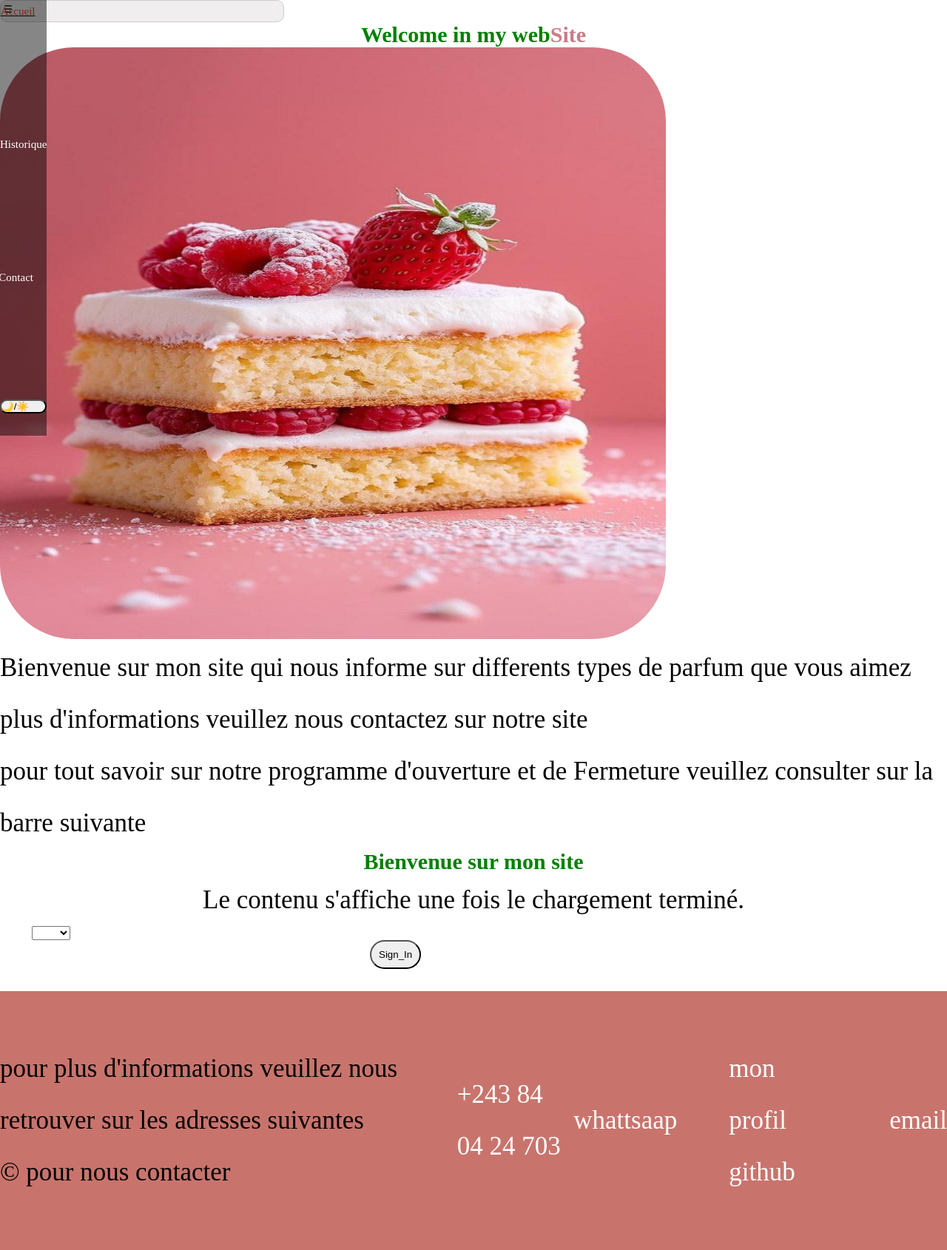
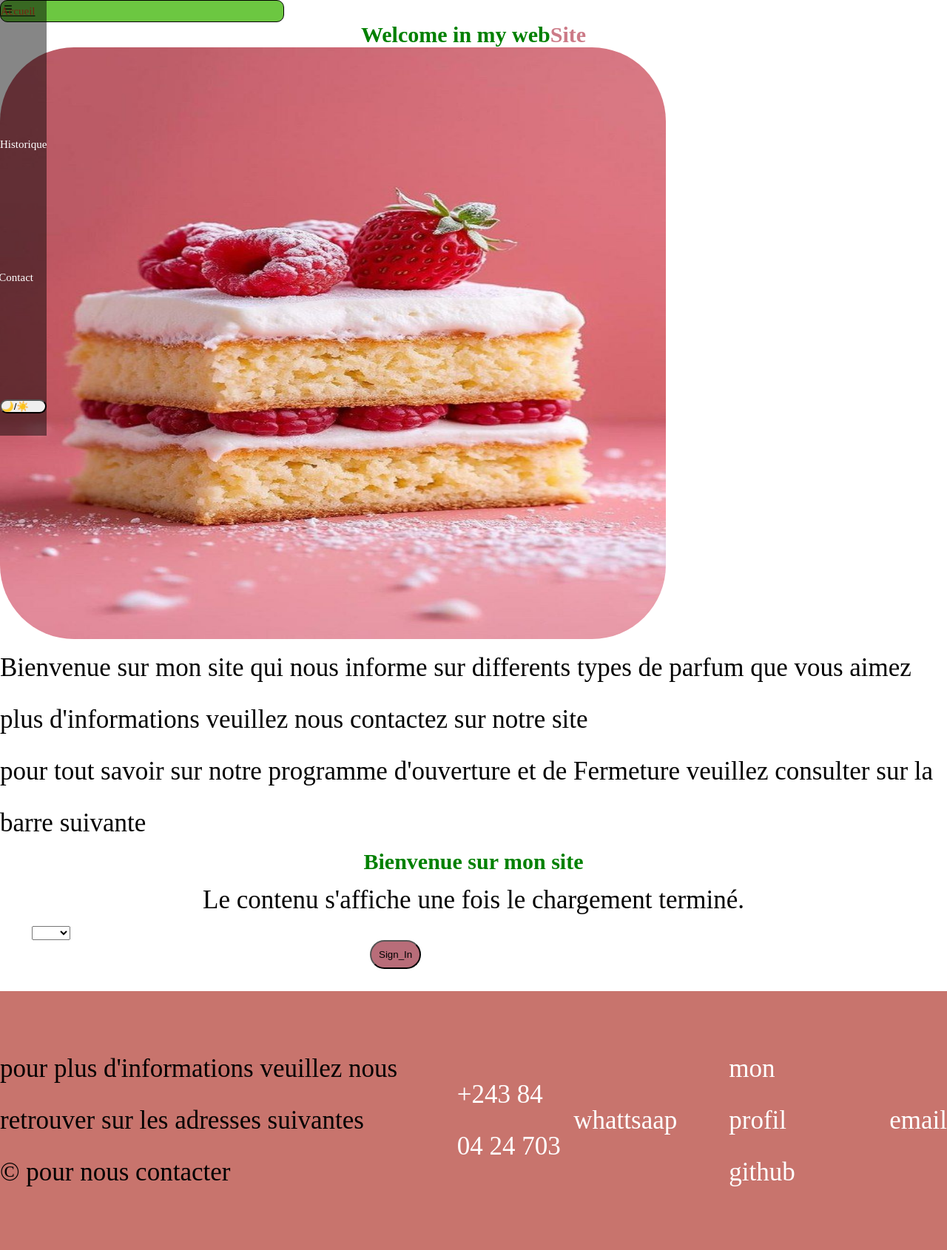
Before and after one commit to Andr-bhz/mon_site_gateau, a PHP site: page / in a window 1280 px wide. Shown: the whole page at 74% size. Run offline with PHP 8.4, Linux system fonts and the light colour scheme.

Commit message:
index.php

```diff
--- a/user/dashboard.php
+++ b/user/dashboard.php
@@ -1,6 +1,6 @@
 <?php
-$nom =trim($_POST['name']);
-$email=trim($_POST['email']);
+@$nom =($_POST['name']);
+@$email=($_POST['email']);
 
 if('REQUEST_METHOD' == 'POST') {
     echo $nom && $email;
--- a/user/style.css
+++ b/user/style.css
@@ -117,7 +117,7 @@ Footer.dark-mode{
     height:28px;
     padding:4px;
     background: transparent;
-    border:1px solid #ccc;
+    border:1px solid #000000;
     border-radius: 6px;
     cursor: pointer;
 }
@@ -125,7 +125,7 @@ Footer.dark-mode{
     display: flex;
     width: 30%;
     height: 30px;
-    background-color: #f0eeee;
+    background-color: #6cc741;
     border-radius: 10px;
     transition: transForm 0.6s ease,opacity 0.6s ease;
 }
@@ -264,6 +264,7 @@ input:hover{
     pointer-events: none;
 }
 .dash{
+    background-color: rgb(184, 109, 121);
     border-radius: 20px;
     text-decoration: none;
     display: flex;
@@ -278,7 +279,6 @@ input:hover{
 
 }
 a{
-
     text-decoration: none;
 }
 /* .image-wrapper {
```
